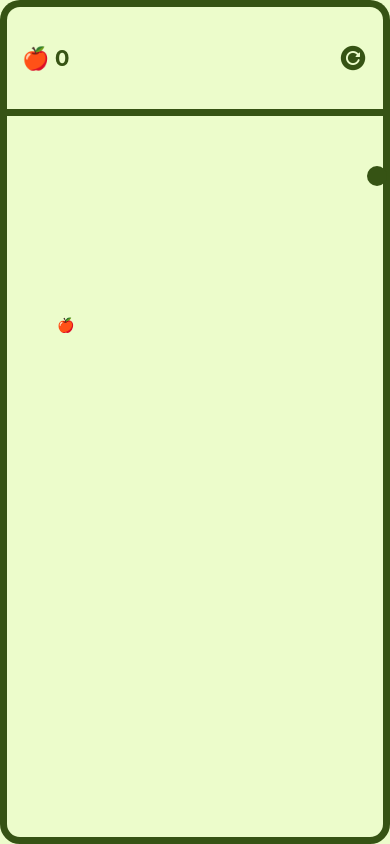
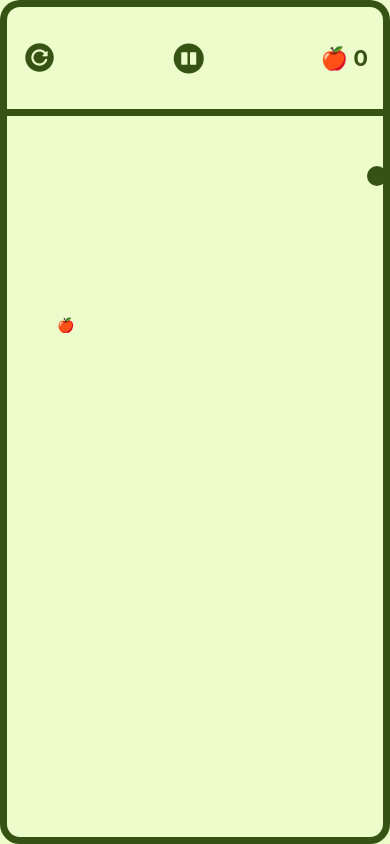
Before and after one commit to betomoedano/Snake-Game-With-React-Native, a React Native app: screen / in a window 390 px wide. Built offline with nearby package versions, Linux system fonts and the light colour scheme.

Commit message:
add icons

```diff
--- a/src/components/Game.tsx
+++ b/src/components/Game.tsx
@@ -23,15 +23,16 @@ export default function Game(): JSX.Element {
   const [food, setFood] = useState<Coordinate>(FOOD_INITIAL_POSITION);
   const [score, setScore] = useState<number>(0);
   const [isGameOver, setIsGameOver] = useState<boolean>(false);
+  const [isPaused, setIsPaused] = useState<boolean>(false);
 
   useEffect(() => {
     if (!isGameOver) {
       const intervalId = setInterval(() => {
-        moveSnake();
+        !isPaused && moveSnake();
       }, MOVE_INTERVAL);
       return () => clearInterval(intervalId);
     }
-  }, [snake, isGameOver]);
+  }, [snake, isGameOver, isPaused]);
 
   const moveSnake = () => {
     const snakeHead = snake[0];
@@ -92,12 +93,21 @@ export default function Game(): JSX.Element {
     setIsGameOver(false);
     setScore(0);
     setDirection(Direction.Right);
+    setIsPaused(false);
+  };
+
+  const pauseGame = () => {
+    setIsPaused(!isPaused);
   };
 
   return (
     <PanGestureHandler onGestureEvent={handleGesture}>
       <SafeAreaView style={styles.container}>
-        <Header reloadGame={reloadGame}>
+        <Header
+          reloadGame={reloadGame}
+          pauseGame={pauseGame}
+          isPaused={isPaused}
+        >
           <Score score={score} />
         </Header>
         <View style={styles.boundaries}>
--- a/src/components/Header.tsx
+++ b/src/components/Header.tsx
@@ -1,24 +1,36 @@
 import { PropsWithChildren } from "react";
-import { Pressable, StyleSheet, View } from "react-native";
+import { TouchableOpacity, StyleSheet, View } from "react-native";
 import Score from "./Score";
 import { Ionicons } from "@expo/vector-icons";
 import { Colors } from "../styles/colors";
-
+import { FontAwesome } from "@expo/vector-icons";
 interface HeaderProps {
   reloadGame: () => void;
+  pauseGame: () => void;
   children: JSX.Element;
+  isPaused: boolean;
 }
 
 export default function Header({
   children,
   reloadGame,
+  pauseGame,
+  isPaused,
 }: HeaderProps): JSX.Element {
   return (
     <View style={styles.container}>
+      <TouchableOpacity onPress={reloadGame}>
+        <Ionicons name="reload-circle" size={35} color={Colors.primary} />
+      </TouchableOpacity>
+
+      <TouchableOpacity onPress={pauseGame}>
+        <FontAwesome
+          name={isPaused ? "play-circle" : "pause-circle"}
+          size={35}
+          color={Colors.primary}
+        />
+      </TouchableOpacity>
       {children}
-      <Pressable onPress={reloadGame}>
-        <Ionicons name="reload-circle" size={30} color={Colors.primary} />
-      </Pressable>
     </View>
   );
 }
```
